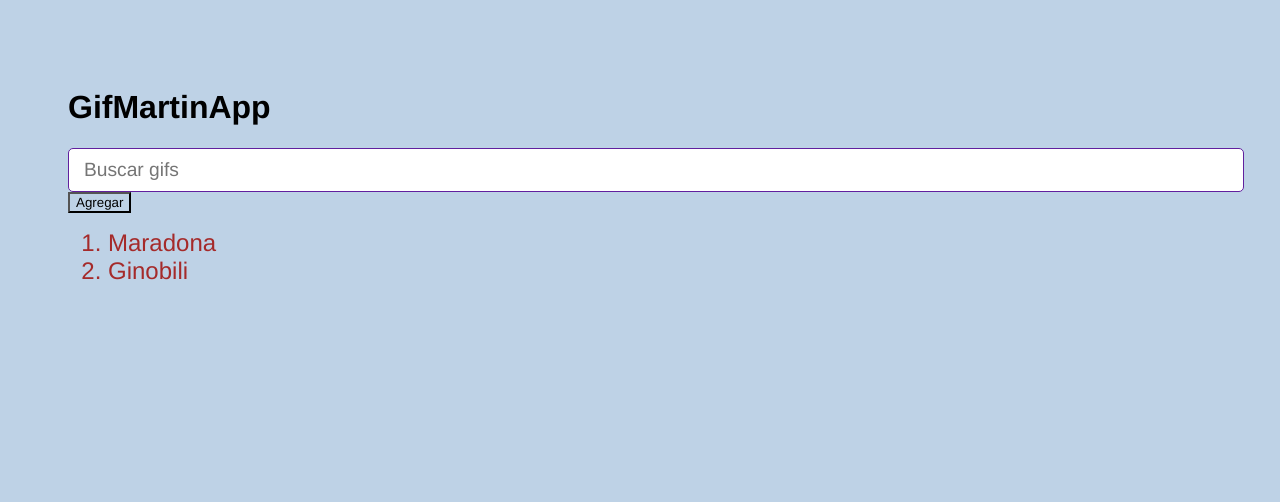
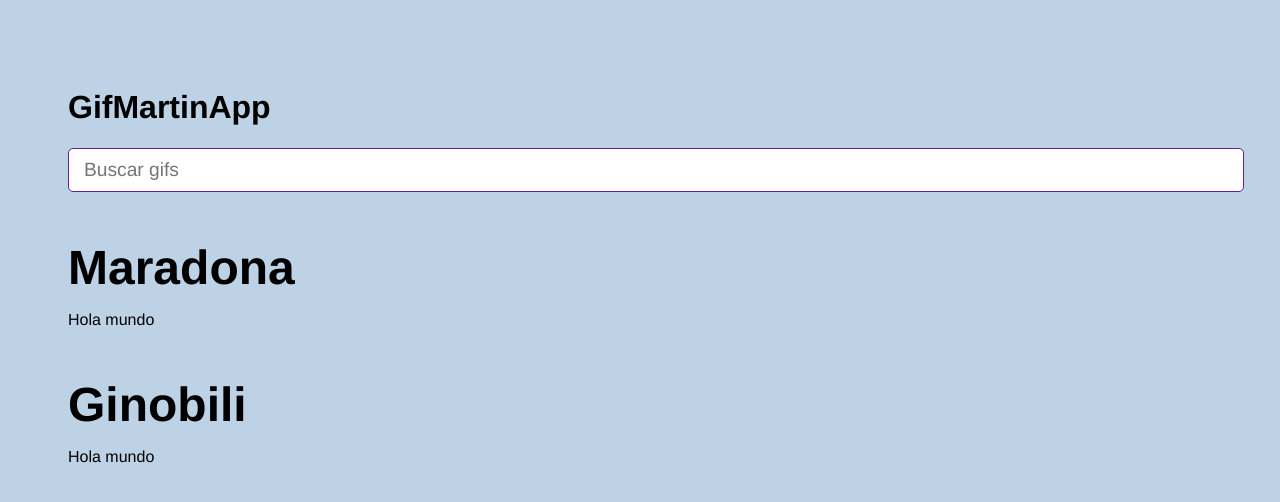
Before and after one commit to martinArg96/Gif-App-con-React, a React (Vite) app: page / in a window 1280 px wide. Shown: the top 502 px of the page. Built offline with nearby package versions, Linux system fonts and the light colour scheme.

Commit message:
nuevo componenete grid

```diff
--- a/src/GifExpertApp.jsx
+++ b/src/GifExpertApp.jsx
@@ -1,7 +1,7 @@
 // import React from 'react'////despues de la version 17 de react no es necesario
 import { useState } from "react"
 import { AddCategory } from "./components/AddCategory"
-
+import {GifGrid} from './components/GifGrid'
 
 const GifExpertApp = () => {
 
@@ -27,16 +27,18 @@
             {/* input */}
             <AddCategory
                 onNewCategory={ (evento) => onAddCategory(evento)}
-
             />
 
-            <button onClick={onAddCategory} >Agregar</button>
-            <ol>
-                { categories.map(category =>{
-                    return <li key={ category }  >  {category}  </li>
-                }) }
-                {/* <li></li> */}
-            </ol>
+
+
+            { categories.map( (category) =>
+                <GifGrid
+                    key= {category}
+                    category = {category}
+                />
+            ) }
+
+
         </>
     )
 }
--- /dev/null
+++ b/src/components/GifGrid.jsx
@@ -0,0 +1,19 @@
+
+export const GifGrid = ({category}) => {
+
+    return(
+
+        <>
+            <h3>{category}</h3>
+            <p>Hola mundo</p>
+
+        </>
+
+
+
+    )
+
+
+
+
+}
```
